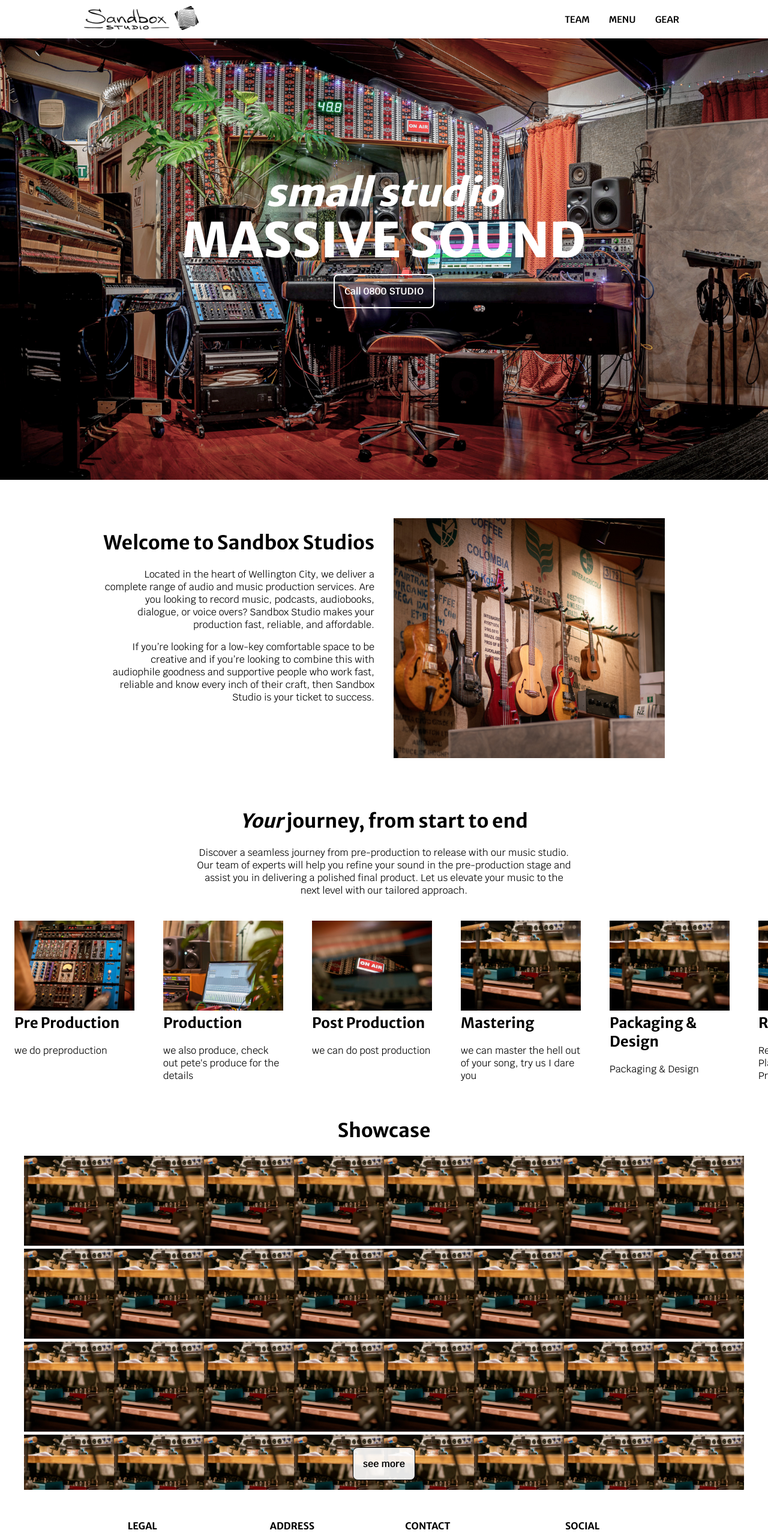
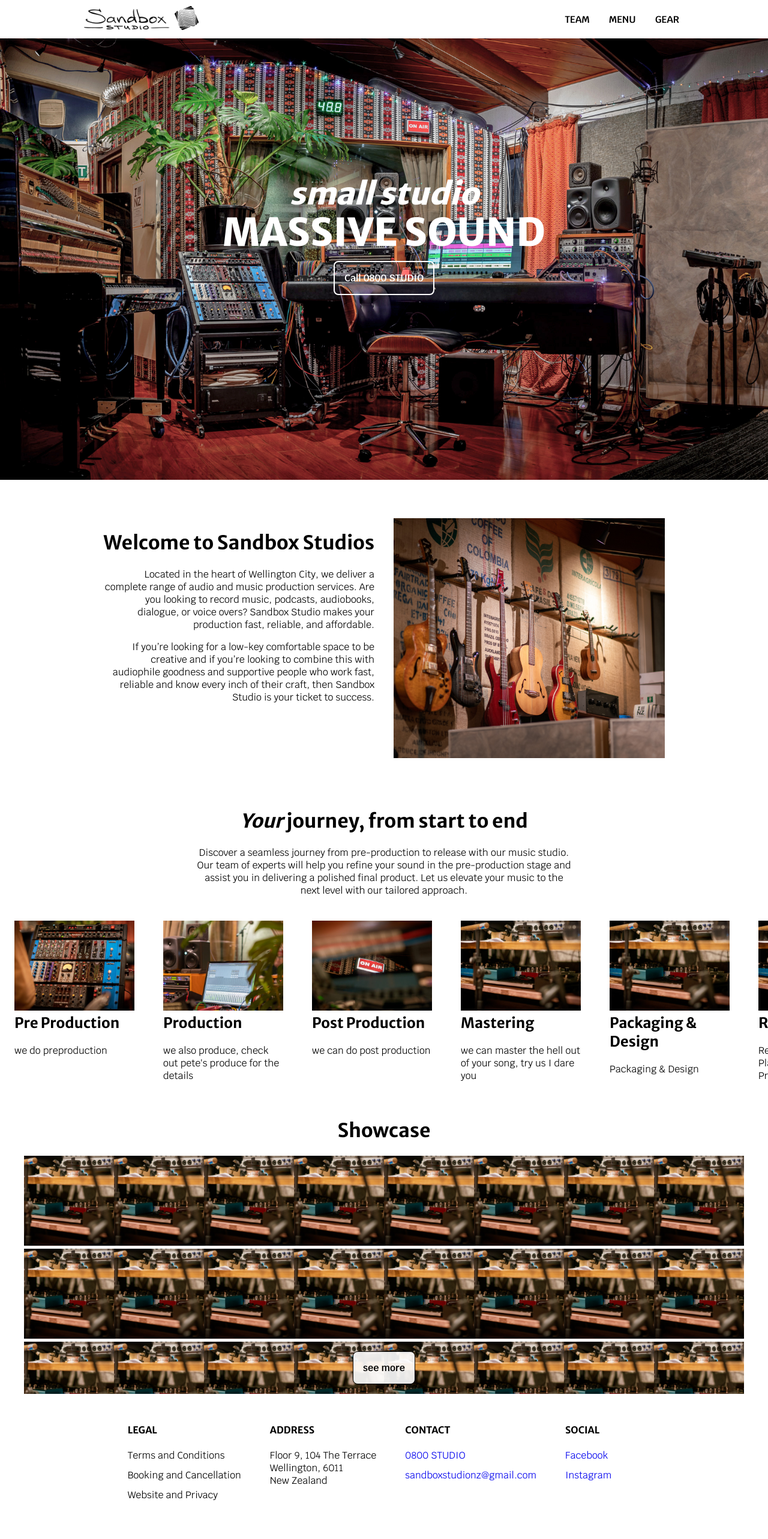
Before and after one commit to moltenot/sandbox_website, a Next.js app: page / in a window 1280 px wide. Shown: the top 2566 px of the page at 60% size. Built offline with nearby package versions, Linux system fonts and the light colour scheme.

Commit message:
made albums actually centred

```diff
--- a/components/sections/albumShowcase.js
+++ b/components/sections/albumShowcase.js
@@ -2,7 +2,7 @@ import Image from "next/image";
 import mastering from "@/public/journey/mastering.jpg";
 import styles from "@/styles/albumShowcase.module.css";
 import SubtleButton from "../subtleButton";
-import { useState } from "react";
+import { useEffect, useState } from "react";
 import useWindowDimensions from "@/hooks/windowDimensions";
 
 const ALBUMS = [
@@ -139,8 +139,13 @@ const ALBUMS = [
 const SIZE = 150;
 
 export default function AlbumShowcase() {
+  const [mounted, setMounted] = useState(false);
   const [expanded, setExpanded] = useState(false);
   const { height, width } = useWindowDimensions();
+
+  useEffect(() => {
+    setMounted(true);
+  }, []);
 
   let columns;
   if (width === 0) {
@@ -149,7 +154,12 @@ export default function AlbumShowcase() {
     columns = Math.floor(width / SIZE);
   }
   console.log({ columns });
-  const maxHeight = "80vh";
+  const maxHeight = "60vh";
+
+  if (!mounted) {
+    return null;
+  }
+
   return (
     <>
       <div
@@ -173,10 +183,11 @@ export default function AlbumShowcase() {
         <h1 className="centred">Showcase</h1>
 
         <div className="hflex">
-          <div className="flex-pad"/>
+          <div className="flex-pad" />
           <div
             className={styles.container}
             style={{
+              display: mounted ? "flex" : "none",
               width: width === 0 ? "auto" : `${columns * SIZE}px`,
             }}
           >
--- a/styles/hero.module.css
+++ b/styles/hero.module.css
@@ -44,7 +44,7 @@
 }
 
 .container h1 {
-  font-size: 5rem;
+  font-size: 4rem;
   line-height: 1em;
   font-weight: 900;
   margin-bottom: 0;
```
